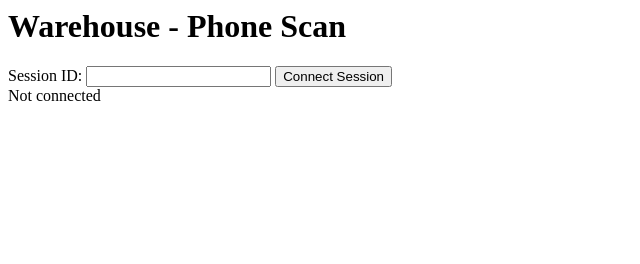
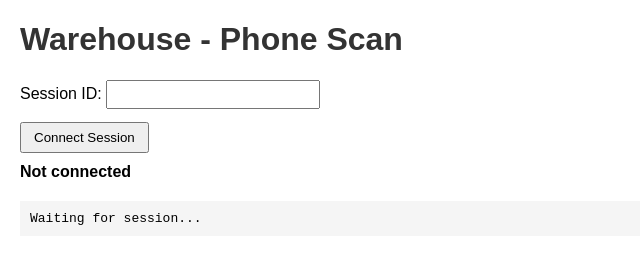
Before and after one commit to EddieTheDog/home-amazonV2, a website: page public/scan.html in a window 1280 px wide. Shown: the whole page, without its empty margins (0-640 px from the left). Drawn offline with Linux system fonts and the light colour scheme.

Commit message:
Update scan.html

```diff
--- a/public/scan.html
+++ b/public/scan.html
@@ -1,10 +1,28 @@
+<!DOCTYPE html>
+<html lang="en">
+<head>
+<meta charset="UTF-8">
+<title>Warehouse - Phone Scan</title>
+<script src="https://unpkg.com/html5-qrcode"></script>
+<style>
+body { font-family: Arial, sans-serif; margin: 20px; }
+h1 { color: #333; }
+label { display: block; margin: 8px 0; }
+input { padding: 5px; width: 200px; margin-bottom: 5px; }
+button { padding: 6px 12px; margin-bottom: 10px; }
+#status { font-weight: bold; margin-bottom: 10px; }
+#reader { width: 300px; margin-top: 20px; }
+#result { background: #f5f5f5; padding: 10px; margin-top: 10px; white-space: pre-wrap; max-height: 300px; overflow-y: auto; }
+</style>
+</head>
+<body>
 <h1>Warehouse - Phone Scan</h1>
 
 <label>Session ID: <input type="text" id="sessionKey"></label>
 <button id="connectSession">Connect Session</button>
 <div id="status">Not connected</div>
 <div id="reader"></div>
-<div id="result"></div>
+<pre id="result">Waiting for session...</pre>
 
 <script>
 let sessionKey = null;
@@ -12,15 +30,16 @@ let connected = false;
 
 document.getElementById('connectSession').addEventListener('click', () => {
   sessionKey = document.getElementById('sessionKey').value.trim();
-  if(!sessionKey) return alert("Enter a session ID");
+  if (!sessionKey) return alert("Enter a session ID");
   connected = true;
   document.getElementById('status').textContent = `Connected to session ${sessionKey}`;
+  document.getElementById('result').textContent = "Scan packages now.";
 
   new Html5Qrcode("reader").start(
     { facingMode: "environment" },
     { fps: 10, qrbox: 250 },
     decodedText => {
-      if(!connected) return;
+      if (!connected) return;
       fetch('/api/package/scan', {
         method: 'POST',
         headers: { 'Content-Type': 'application/json' },
@@ -35,9 +54,11 @@ document.getElementById('connectSession').addEventListener('click', () => {
       .then(res => res.json())
       .then(json => {
         const resultEl = document.getElementById('result');
-        resultEl.textContent = `Scanned: ${decodedText}\nStatus: ${json.package?.currentPublicStatus || 'Error'}\n` + resultEl.textContent;
+        resultEl.textContent = `Scanned: ${decodedText}\nStatus: ${json.package?.currentPublicStatus || 'Error'}\nTime: ${new Date().toLocaleTimeString()}\n\n` + resultEl.textContent;
       });
     }
   );
 });
 </script>
+</body>
+</html>
```
